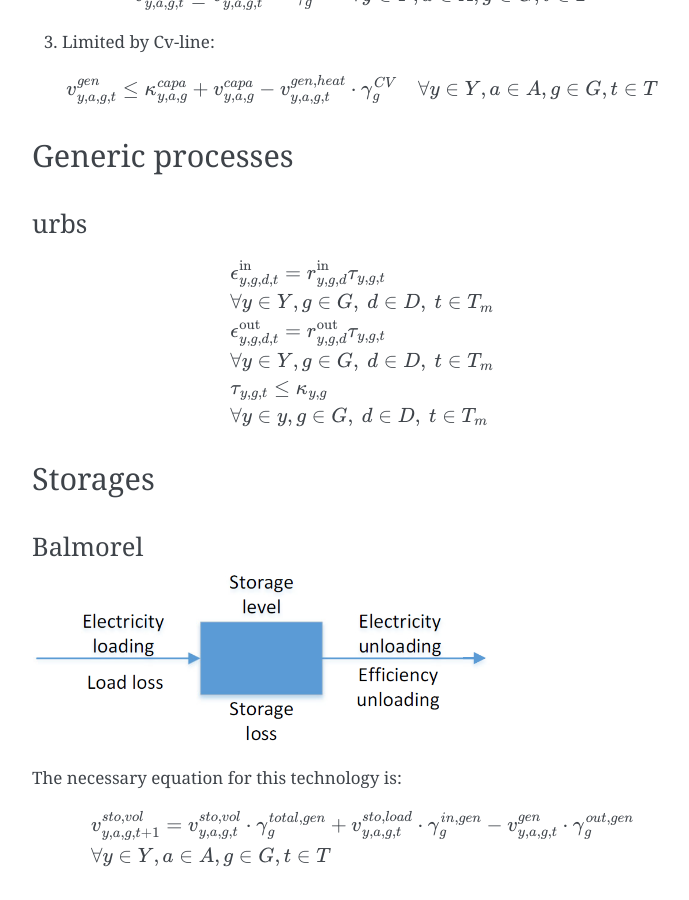
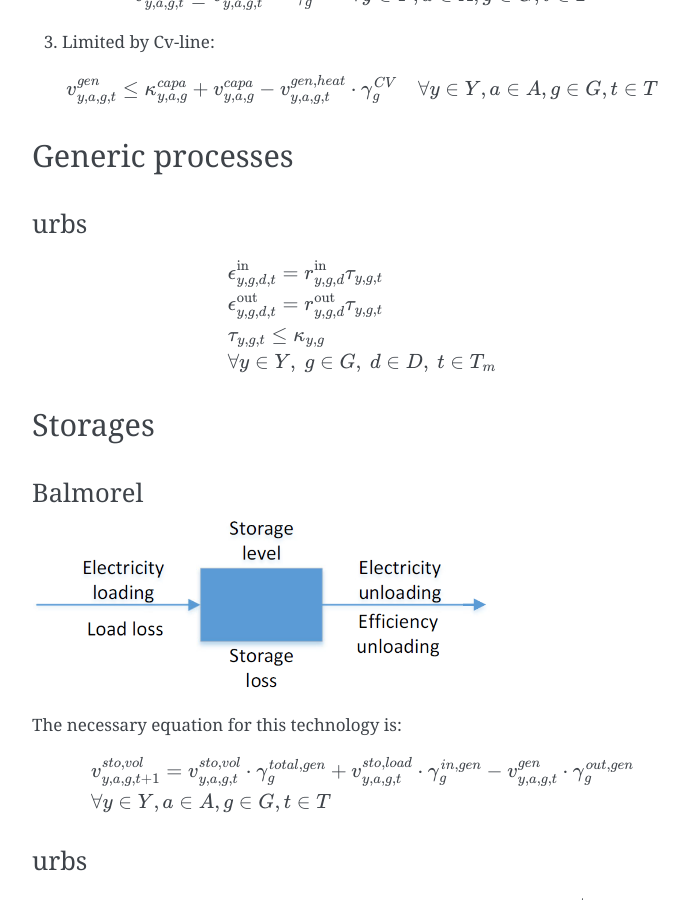
Before and after one commit to open-modex/mathematical-documentation, a Sphinx documentation site: the page built from doc/source/frameworks/technologies.rst, in a window 1280 px wide and 900 px high, scrolled down 3783 px. Shown: the whole window, without its empty margins (388-1077 px from the left). Built offline with Sphinx 7.4.7, drawn with Linux system fonts in a browser that asks for light colours.

Commit message:
Use only one `\forall` line for all constraints
Sorry for being so invasive again, but since the lines are pretty much
equal, it's IMHO more readable to only have one line covering all
constraints. This also reduces the chance for typos, of which there was
on in the last line. Just as a heads up in case anyone decides to revert
this, which you're obviously free to do. :)

```diff
--- a/doc/source/frameworks/technologies.rst
+++ b/doc/source/frameworks/technologies.rst
@@ -188,11 +188,9 @@ urbs
 .. math::
 
     &\epsilon^{\text{in}}_{y,g,d,t}=r^{\text{in}}_{y,g,d}\tau_{y,g,t} \\
-    &\forall y \in Y, g \in G, ~d \in D, ~t \in T_m \\
     &\epsilon^{\text{out}}_{y,g,d,t}=r^{\text{out}}_{y,g,d}\tau_{y,g,t} \\
-    &\forall y \in Y, g \in G, ~d \in D, ~t \in T_m \\
     &\tau_{y,g,t}\leq \kappa_{y,g} \\
-    &\forall y \in y, g \in G, ~d \in D, ~t \in T_m
+    &\forall y \in Y, ~g \in G, ~d \in D, ~t \in T_m
 
 Storages
 ********
```
